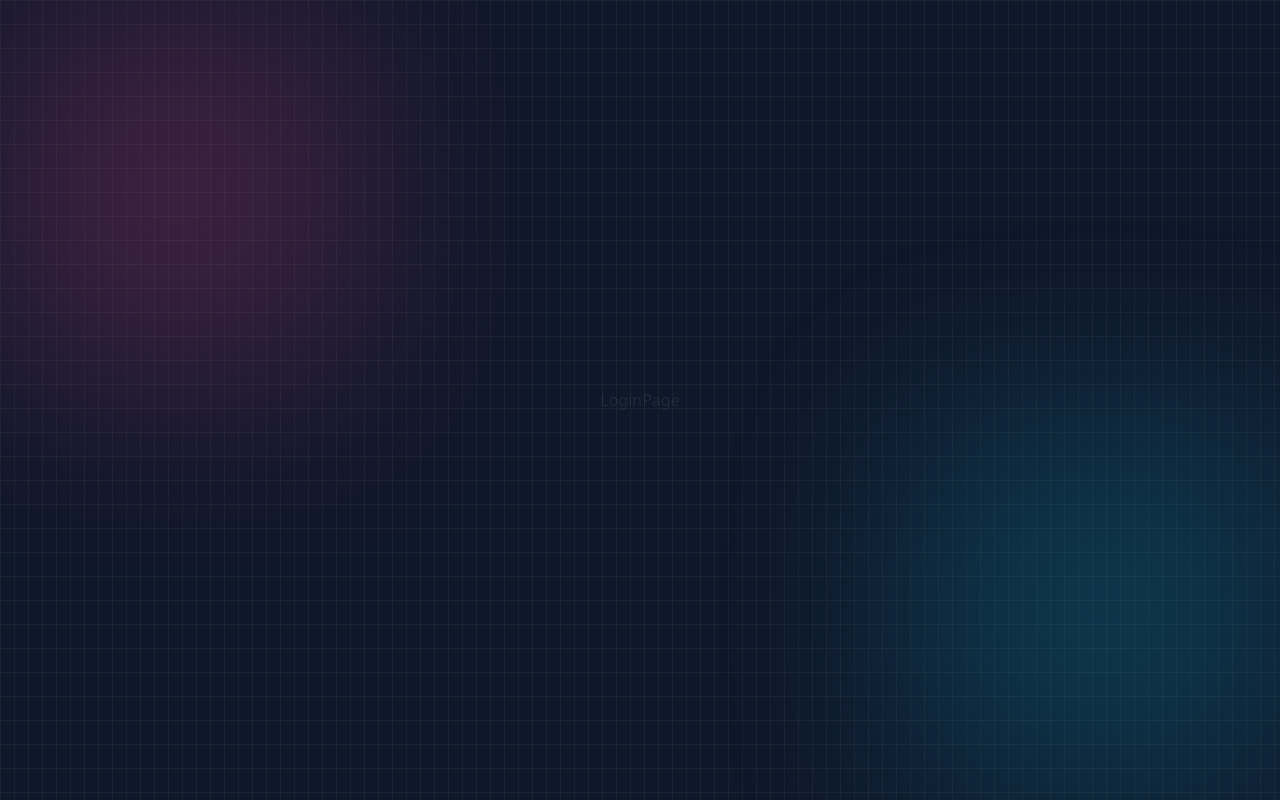
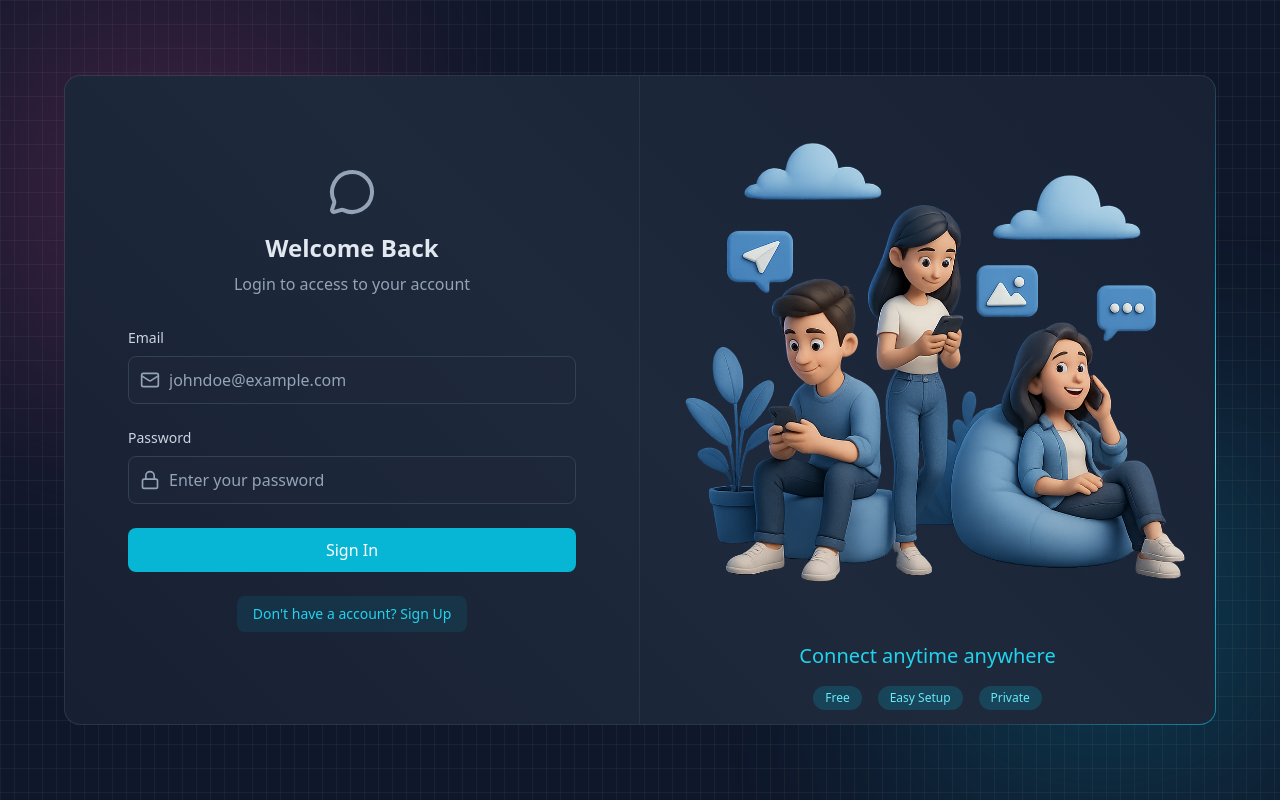
Before and after one commit to TARANjee/chatify, a React app in the folder frontend/: page /login in a window 1280 px wide. Built offline with nearby package versions, Linux system fonts and the light colour scheme; no server answers; the HTML template or start-up script is replaced by a standard one.

Commit message:
login and logout implement

```diff
--- a/frontend/src/pages/ChatPage.jsx
+++ b/frontend/src/pages/ChatPage.jsx
@@ -1,10 +1,12 @@
-import React from 'react'
+import { useAuthStore } from "../store/useAuthStore"
 
 function ChatPage() {
+
+  const { logout } = useAuthStore()
   return (
-    <div >ChatPage
+    <div className="z-10">ChatPage
 
-
+     <button onClick={logout} >Logout</button>
     </div>
   )
 }
--- a/frontend/src/pages/LoginPage.jsx
+++ b/frontend/src/pages/LoginPage.jsx
@@ -1,9 +1,124 @@
-import React from 'react'
+import { useState } from 'react'
+import { useAuthStore } from '../store/useAuthStore'
+import { MailIcon, LockIcon, LoaderIcon, MessageCircleIcon, UserIcon } from 'lucide-react'
+import BorderAnimatedContainer from '../components/BorderAnimatedContainer'
+import { Link } from 'react-router'
 
 function LoginPage() {
+  const [formData, setFormData] = useState({
+    email: '',
+    password: ''
+  })
+  const { login, isLoggingIn } = useAuthStore()
+
+  const handleSubmit = (e) => {
+    e.preventDefault()
+    login(formData)
+  }
   return (
-    <div>LoginPage</div>
-  )
+    <div className="w-full flex items-center justify-center p-4 bg-slate-900">
+      <div className="relative w-full max-w-6xl h-[650px] ">
+
+        <BorderAnimatedContainer>
+          <div className="w-full h-full flex flex-col md:flex-row">
+
+            {/* FORM COLUMN -LEFT SIDE*/}
+            <div className="md:w-1/2 p-8 flex items-center justify-center md:border-r border-slate-600/30">
+              <div className="w-full max-w-md">
+
+                {/* HEADING */}
+                <div className="text-center mb-8">
+                  <MessageCircleIcon className="w-12 h-12 mx-auto text-slate-400 mb-4" />
+                  <h2 className="text-2xl font-bold text-slate-200 mb-2">
+                    Welcome Back
+                  </h2>
+                  <p className="text-slate-400">
+                    Login to access to your account
+                  </p>
+                </div>
+
+                {/* FORM */}
+                <form onSubmit={handleSubmit} className="space-y-6">
+                  {/* EMAIL */}
+                  <div>
+                    <label className="auth-input-label">Email</label>
+                    <div className="relative">
+                      <MailIcon className="auth-input-icon" />
+                      <input
+                        type="email"
+                        value={formData.email}
+                        onChange={(e) =>
+                          setFormData({
+                            ...formData,
+                            email: e.target.value,
+                          })
+                        }
+                        className="input"
+                        placeholder="johndoe@example.com"
+                      />
+                    </div>
+                  </div>
+                  {/* PASSWORD */}
+                  <div>
+                    <label className="auth-input-label">Password</label>
+                    <div className="relative">
+                      <LockIcon className="auth-input-icon" />
+                      <input
+                        type="password"
+                        value={formData.password}
+                        onChange={(e) =>
+                          setFormData({
+                            ...formData,
+                            password: e.target.value,
+                          })
+                        }
+                        className="input"
+                        placeholder="Enter your password"
+                      />
+                    </div>
+                  </div>
+
+                  {/* SUBMIT BUTTON */}
+                  <button className='auth-btn' type='submit' disabled={isLoggingIn}>
+                    {isLoggingIn ? (
+                      <LoaderIcon className="w-full animate-spin text-center" />
+                    ) : (
+                      'Sign In'
+                    )}
+                  </button>
+                </form>
+                {/* SIGNUP LINK */}
+                <div className="text-center mt-6">
+                  <Link to="/signup" className="auth-link">Don't have a account? Sign Up</Link>
+                </div>
+
+              </div>
+            </div>
+
+            {/* FORM ILLUSTRATION - RIGHT SIDE */}
+            <div className="hidden md:w-1/2 md:flex items-center justify-center p-6 bg-gradient-to-bl from-slate-800/20 to-transparent">
+              <div>
+                <img
+                  src="/login.png"
+                  alt="People using mobile devices"
+                  className="w-full h-auto object-contain"
+                />
+                <div className="mt-6 text-center">
+                  <h3 className="text-xl font-medium text-cyan-400">Connect anytime anywhere</h3>
+
+                  <div className="mt-4 flex justify-center gap-4">
+                    <span className="auth-badge">Free</span>
+                    <span className="auth-badge">Easy Setup</span>
+                    <span className="auth-badge">Private</span>
+                  </div>
+                </div>
+              </div>
+            </div>
+          </div>
+        </BorderAnimatedContainer>
+      </div>
+    </div>
+  );
 }
 
 export default LoginPage
--- a/frontend/src/store/useAuthStore.js
+++ b/frontend/src/store/useAuthStore.js
@@ -2,39 +2,71 @@
 import {axiosInstance} from '../lib/axios'
 import toast from 'react-hot-toast'
 
-export const useAuthStore = create((set) => ({
-  authUser:null,
-  isCheckingAuth:true,
-  isSigningUp:false,
+const BASE_URL = import.meta.env.MODE === "development" ? "http://localhost:3000" : "/";
+
+export const useAuthStore = create((set, get) => ({
+  authUser: null,
+  isCheckingAuth: true,
+  isSigningUp: false,
+  isLoggingIn: false,
+  socket: null,
+  onlineUsers: [],
 
   checkAuth: async () => {
     try {
-      const res= await axiosInstance.get('/auth/check')
-      set({authUser:res.data.user})
+      const res = await axiosInstance.get("/auth/check");
+      set({ authUser: res.data });
+      get().connectSocket();
     } catch (error) {
-      console.error('Error checking auth:', error)
-      set({authUser:null})
+      console.log("Error in authCheck:", error);
+      set({ authUser: null });
     } finally {
-      set({isCheckingAuth:false})
+      set({ isCheckingAuth: false });
     }
   },
 
-  signUp: async (data) => {
-    set({isSigningUp:true})
-    console.log('Signing up with data:', data)
+  signup: async (data) => {
+    set({ isSigningUp: true });
     try {
-      const res= await axiosInstance.post('/auth/signup',data)
-      set({authUser:res.data.user})
+      const res = await axiosInstance.post("/auth/signup", data);
+      set({ authUser: res.data });
 
-      //toast success
-      toast.success('Account created successful!')
+      toast.success("Account created successfully!");
+      get().connectSocket();
     } catch (error) {
-      toast.error(error.response?.data?.message || 'Signup failed')
+      toast.error(error.response.data.message);
+    } finally {
+      set({ isSigningUp: false });
     }
-      finally {
-      set({isSigningUp:false})
-      }
-  }
+  },
+
+  login: async (data) => {
+    set({ isLoggingIn: true });
+    try {
+      const res = await axiosInstance.post("/auth/login", data);
+      set({ authUser: res.data });
+
+      toast.success("Logged in successfully");
+
+      get().connectSocket();
+    } catch (error) {
+      toast.error(error.response.data.message);
+    } finally {
+      set({ isLoggingIn: false });
+    }
+  },
+
+  logout: async () => {
+    try {
+      await axiosInstance.post("/auth/logout");
+      set({ authUser: null });
+      toast.success("Logged out successfully");
+      get().disconnectSocket();
+    } catch (error) {
+      toast.error("Error logging out");
+      console.log("Logout error:", error);
+    }
+  },
 
 
 }))
```
